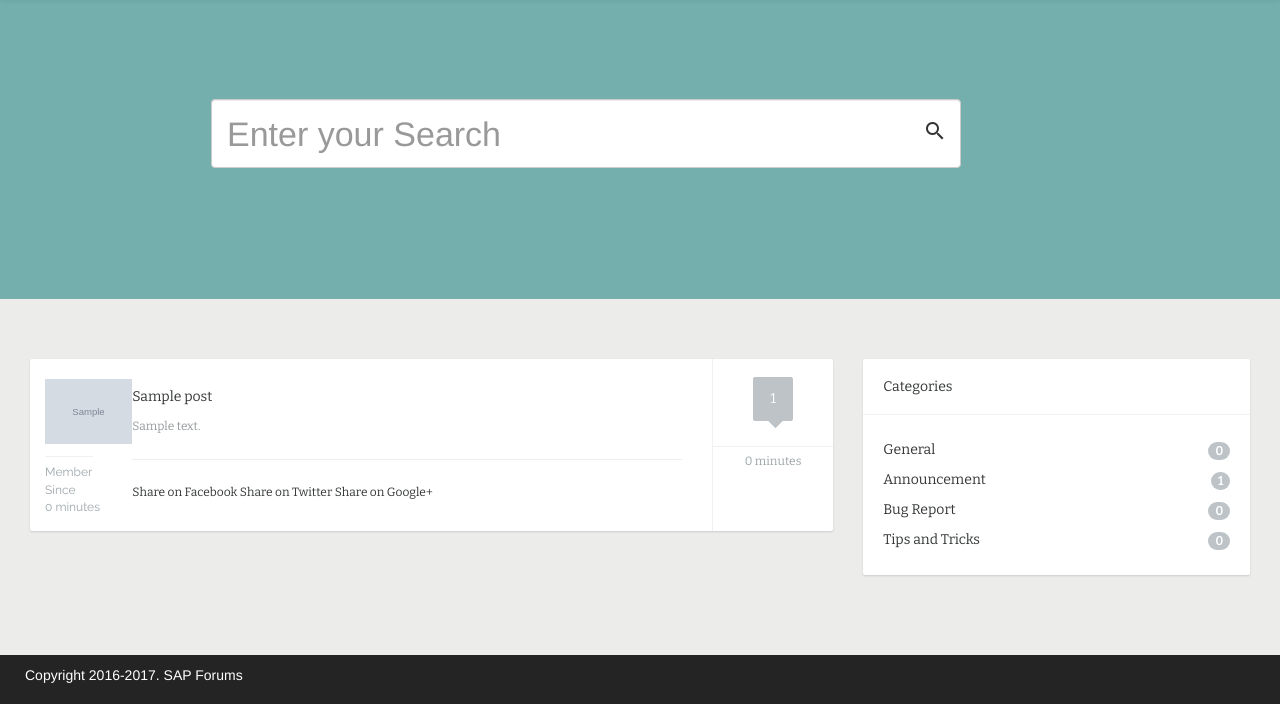
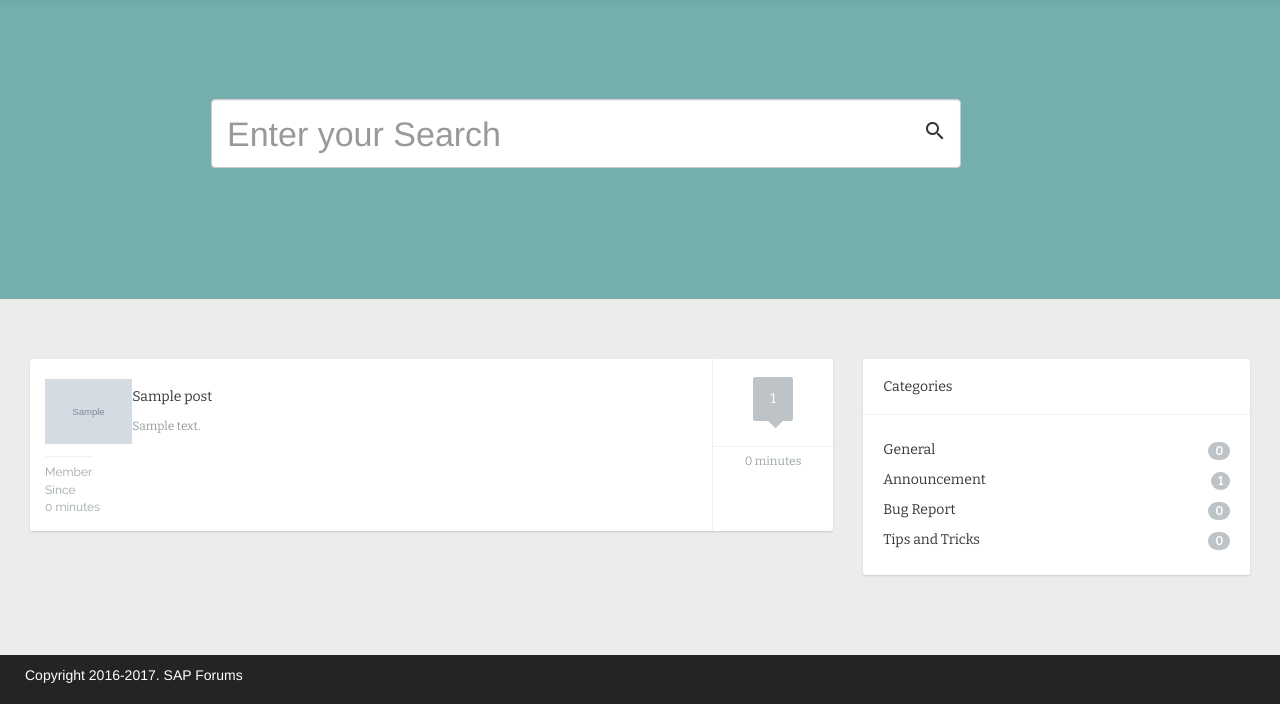
Before and after one commit to armsarun/djangoforum, a Django app: page / in a window 1280 px wide. Shown: the part 65-769 px from the top of the page. Run offline with Django 3.2, Linux system fonts and the light colour scheme; tables that the repository leaves empty hold one stand-in row (values such as "Sample post"); grey boxes marked "Sample" are stand-in pictures; some libraries are stand-ins or nearby versions.

Commit message:
css changed

```diff
--- a/forum/static/css/base.css
+++ b/forum/static/css/base.css
@@ -637,6 +637,7 @@ i.material-icons.iconedit {
 .recentbackground {
     background: #efefef;
     margin: -38px -15px 0px -15px !important;
+    height: 560px;
 }
 
 .recent_q_back {
--- a/forum/templates/forum/app/allquestion.html
+++ b/forum/templates/forum/app/allquestion.html
@@ -55,7 +55,9 @@
                             </div>
 
                             <div class="row">
-                                <span class="recent_q_desc">{{ query.description | safe }}</span>
+                                <div class="homedescription">
+                                    <span class="recent_q_desc">{{ query.description | safe }}</span>
+                                </div>
                             </div>
 
 
@@ -72,6 +74,7 @@
                                     </div>
                                 </div>
                             </div>
+
                         </div>
                     </div>
 
--- a/forum/templates/forum/app/index.html
+++ b/forum/templates/forum/app/index.html
@@ -49,16 +49,6 @@
                             <div class="homedescription">
                                 {{ eachquery.description | safe }}
                             </div>
-                            <hr>
-
-                            <a href="https://facebook.com/sharer/sharer.php?u={{ eachquery.get_absolute_url }}" target="_blank">
-Share on Facebook
-</a>
-                            <a href="https://www.twitter.com/home?status=I'm%20going%20to%20learn%20to%20Code...%20Come%20build%20an%20web%20apsp%20with%20me!%20%23CFE%20and%20@justinmitchel%20http://codingforentrepreneurs.com/">
-Share on Twitter
-</a>
-                            <a href='https://www.plus.google.com/share?url={{ eachquery.get_absolute_url }}' target="_blank">Share on Google+</a>
-
                         </div>
                     </div>
                     <div class="postinfo pull-left">
--- a/forum/templates/forum/app/recent.html
+++ b/forum/templates/forum/app/recent.html
@@ -37,7 +37,9 @@
                             </div>
 
                             <div class="row">
-                                <span class="recent_q_desc">{{ each.description | safe }}</span>
+                                <div class="homedescription">
+                                    <span class="recent_q_desc">{{ each.description | safe }}</span>
+                                </div>
                             </div>
 
 
```
